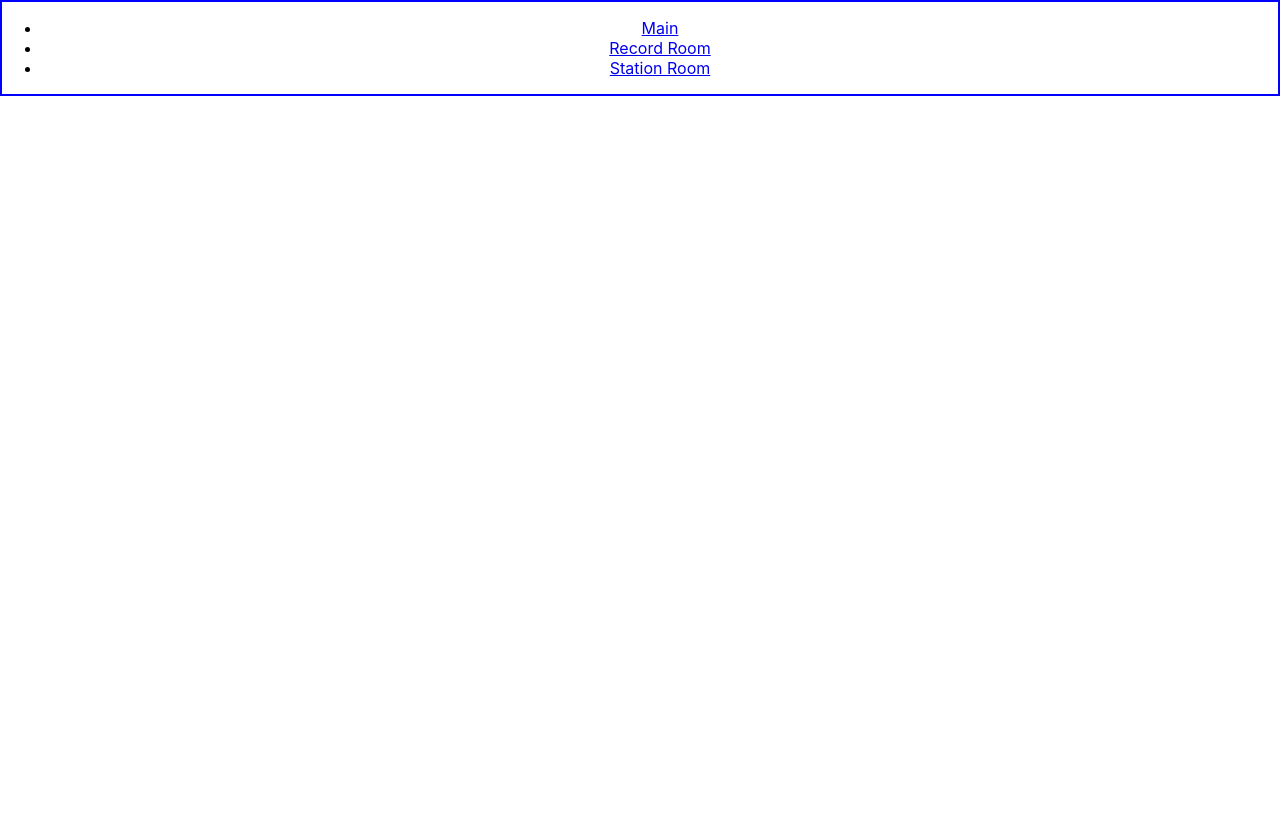
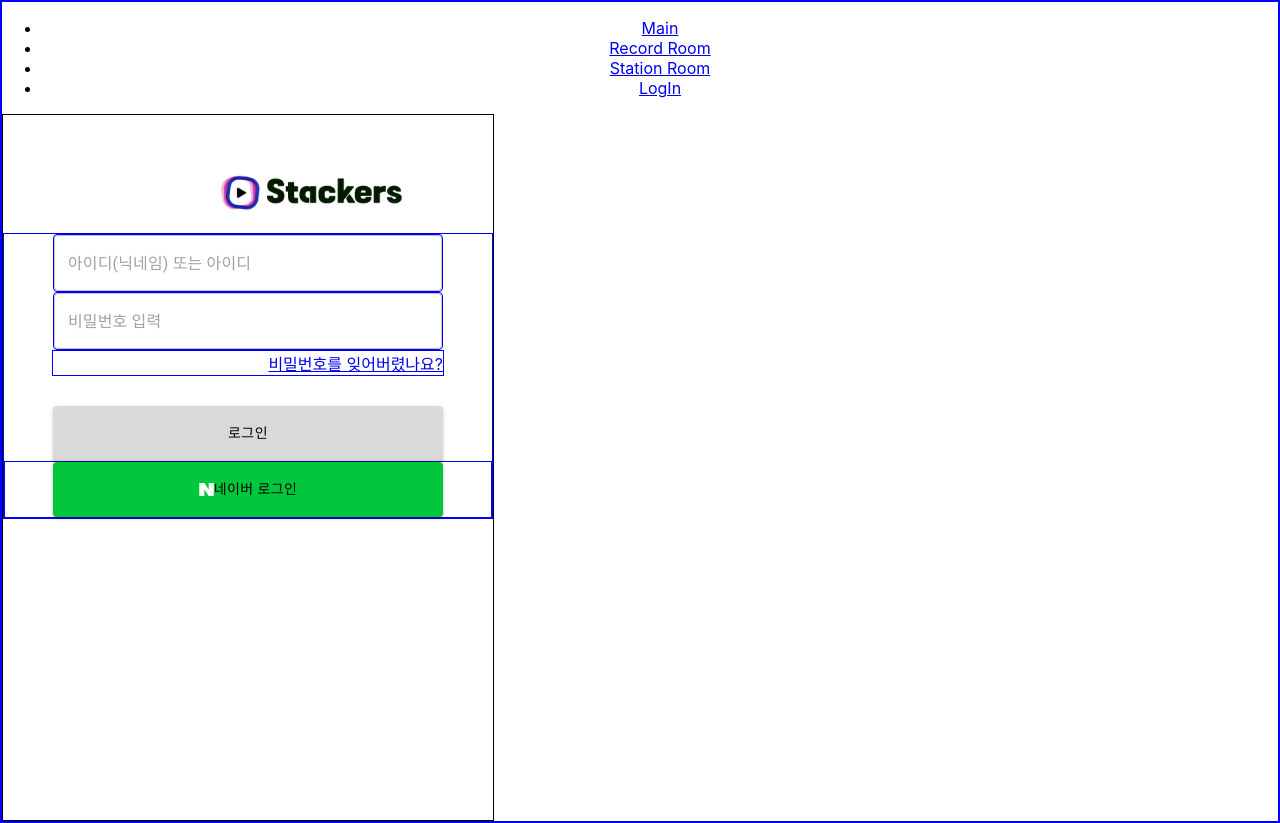
Before and after one commit to yeojinj/stackers, a React (Create React App) app in the folder frontend/: page /LogIn in a window 1280 px wide. Before the commit the page ends 800 px from the top, so only its background shows below. Built offline with nearby package versions, Linux system fonts and the light colour scheme.

Commit message:
Feat: Login 모달 제작중

```diff
--- a/frontend/src/App.js
+++ b/frontend/src/App.js
@@ -2,6 +2,7 @@ import React from 'react'
 import MainRoom from './pages/main_room/MainRoom'
 import RecordRoom from './pages/record_room/RecordRoom'
 import StationRoom from './pages/station_room/stationview/StationRoom'
+import LogIn from './pages/sign_folder/LogIn'
 import { Link, Route, Routes } from 'react-router-dom'
 
 function App() {
@@ -17,11 +18,15 @@ function App() {
         <li>
           <Link to="/StationRoom">Station Room</Link>
         </li>
+        <li>
+          <Link to="/LogIn">LogIn</Link>
+        </li>
       </ul>
       <Routes>
         <Route path="/MainRoom" element={<MainRoom />} />
         <Route path="/RecordRoom" element={<RecordRoom />} />
         <Route path="/StationRoom" element={<StationRoom />} />
+        <Route path="/LogIn" element={<LogIn />} />
       </Routes>
     </div>
   )
--- /dev/null
+++ b/frontend/src/pages/sign_folder/LogIn.css
@@ -0,0 +1,23 @@
+.LogIn {
+  border: 1px solid black;
+  width: 490px;
+  height: 705px;
+}
+
+.LogIn-logo {
+  width: 200px;
+  height: 57px;
+  margin-left: 145px;
+  margin-top: 57px;
+}
+
+.LogIn-inputBox {
+  width: 390px;
+  margin-bottom: 10px;
+}
+
+.find-password-div {
+  width: 390px;
+  margin: 0 auto 30px auto;
+  display: flex;
+}
--- /dev/null
+++ b/frontend/src/pages/sign_folder/LogIn.js
@@ -0,0 +1,73 @@
+/* eslint-disable */
+import React from 'react'
+import './LogIn.css'
+import logo from '../../assets/logo.svg'
+import TextField from '@mui/material/TextField'
+import Button from '@mui/material/Button'
+import naverLogo from './naverLogo.svg'
+
+function LogIn() {
+  return (
+    <div className="LogIn">
+      <img src={logo} alt="logo" className="LogIn-logo" />
+      <div style={{ textAlign: 'center' }}>
+        <TextField
+          placeholder="아이디(닉네임) 또는 아이디"
+          size="medium"
+          className="LogIn-inputBox "
+        />
+        <TextField
+          placeholder="비밀번호 입력"
+          size="medium"
+          className="LogIn-inputBox "
+        />
+        <div className="find-password-div">
+          <a
+            href="/Login"
+            onClick={(event) => {
+              event.preventDefault()
+            }}
+            style={{ marginLeft: 'auto' }}
+          >
+            비밀번호를 잊어버렸나요?
+          </a>
+        </div>
+
+        <Button
+          variant="contained"
+          style={{
+            width: '390px',
+            height: '55px',
+            backgroundColor: 'rgba(217, 217, 217, 1)',
+            color: 'black'
+          }}
+        >
+          로그인
+        </Button>
+        <div>
+          <Button
+            variant="contained"
+            style={{
+              width: '390px',
+              height: '55px',
+              backgroundColor: '#00c73c',
+              color: 'black'
+            }}
+          >
+            <img
+              src={naverLogo}
+              alt="naverLogo"
+              style={{
+                width: '15px',
+                color: 'white'
+              }}
+            />
+            네이버 로그인
+          </Button>
+        </div>
+      </div>
+    </div>
+  )
+}
+
+export default LogIn
```
Also changed, not shown: frontend/src/pages/sign_folder/naverLogo.svg (added).
